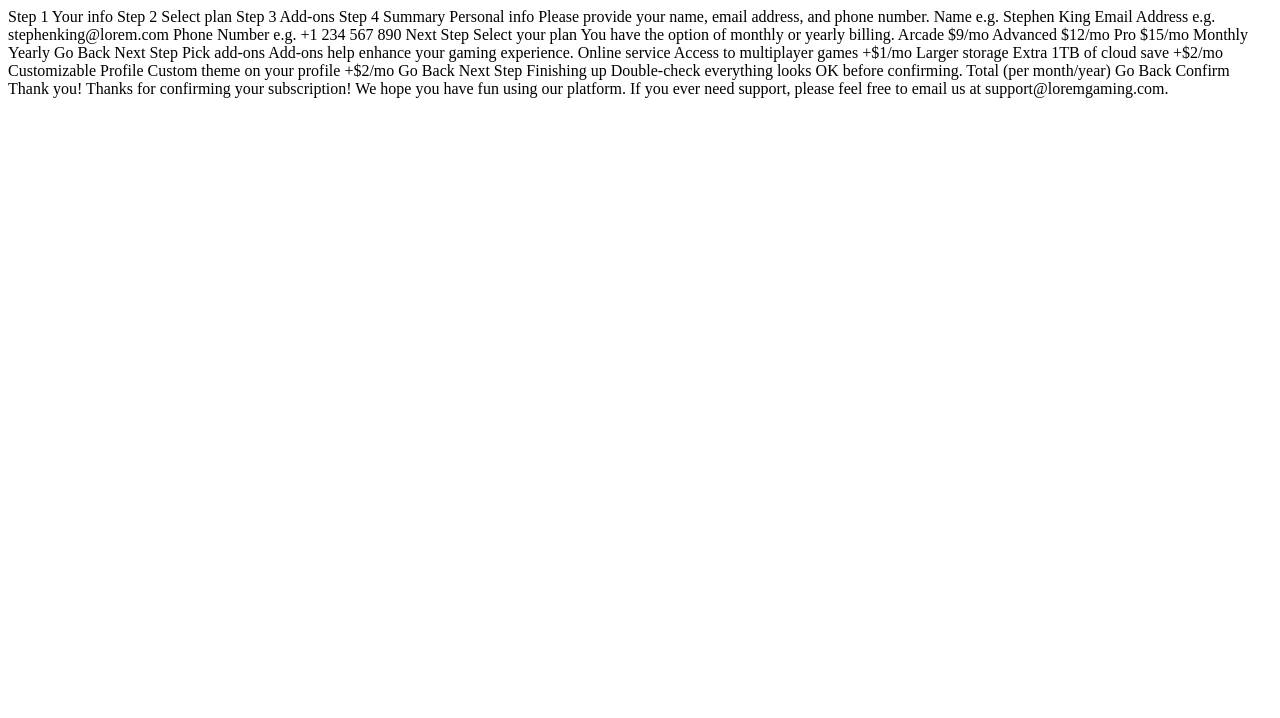
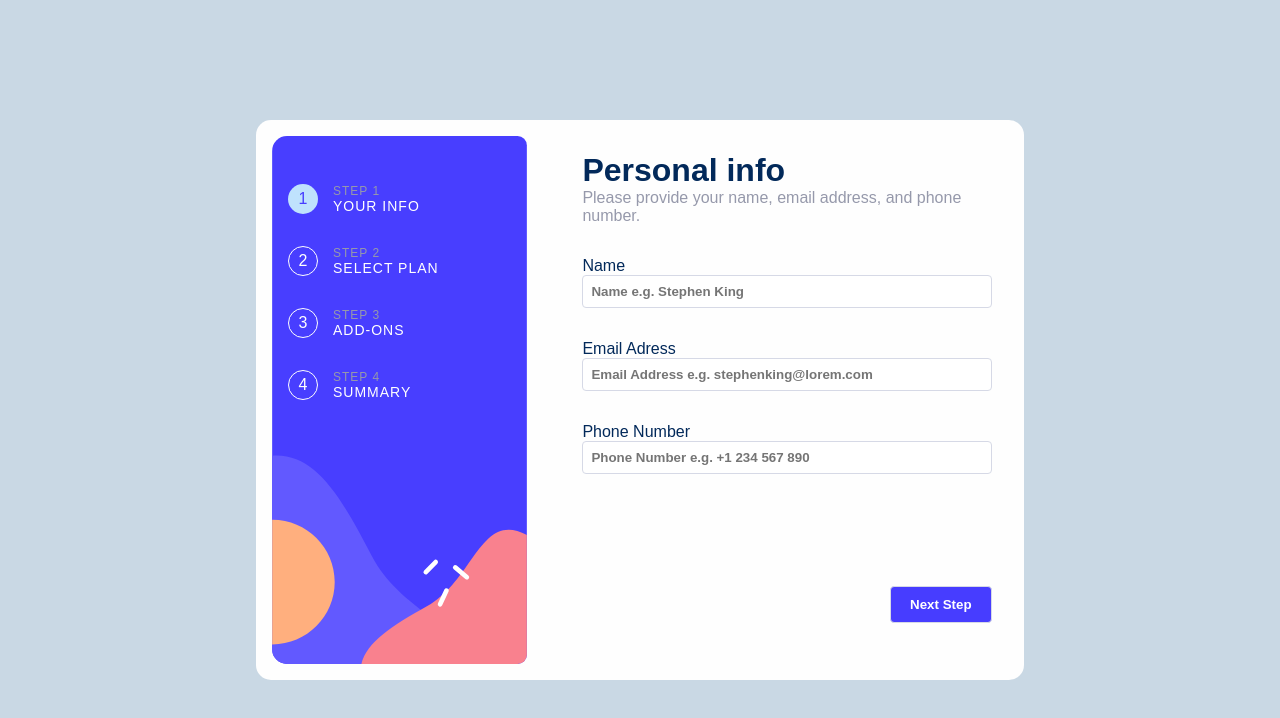
Before and after one commit to KazuoMurakami/multi-step-form-main, a plain HTML site: page index.html in a window 1280 px wide. Drawn offline with Linux system fonts and the light colour scheme.

Commit message:
Passo 1 concluido

```diff
--- a/index.html
+++ b/index.html
@@ -1,65 +1,107 @@
 <!DOCTYPE html>
-<html lang="en">
+<html lang="pt-br">
   <head>
     <meta charset="UTF-8" />
     <meta name="viewport" content="width=device-width, initial-scale=1.0" />
-    <!-- displays site properly based on user's device -->
-
+    <link rel="stylesheet" href="style.css" />
     <link
       rel="icon"
       type="image/png"
       sizes="32x32"
       href="./images/favicon-32x32.png"
     />
-
     <title>Frontend Mentor | Multi-step form</title>
   </head>
   <body>
-    <!-- Sidebar start -->
+    <div class="step-first">
+      <!-- Sidebar start -->
+      <header class="side-bar">
+        <div class="step-sidebar">
+          <span class="circle active">1</span>
+          <div>STEP 1 <span>Your info </span></div>
+        </div>
+        <div class="step-sidebar">
+          <span class="circle">2</span>
+          <div>STEP 2 <span>Select plan</span></div>
+        </div>
+        <div class="step-sidebar">
+          <span class="circle">3</span>
+          <div>STEP 3 <span>Add-ons</span></div>
+        </div>
+        <div class="step-sidebar">
+          <span class="circle">4</span>
+          <div>STEP 4 <span>Summary</span></div>
+        </div>
+      </header>
+      <!-- Sidebar end -->
 
-    Step 1 Your info Step 2 Select plan Step 3 Add-ons Step 4 Summary
-
-    <!-- Sidebar end -->
-
-    <!-- Step 1 start -->
-
-    Personal info Please provide your name, email address, and phone number.
-    Name e.g. Stephen King Email Address e.g. stephenking@lorem.com Phone Number
-    e.g. +1 234 567 890 Next Step
-
-    <!-- Step 1 end -->
-
+      <!-- Step 1 start -->
+      <div class="step-info">
+        <div class="description-step">
+          <h1>Personal info</h1>
+          <p>Please provide your name, email address, and phone number.</p>
+        </div>
+        <form action="" class="form-step">
+          <label for="">Name</label>
+          <input
+            type="text"
+            name="name"
+            id="name"
+            placeholder="Name e.g. Stephen King"
+            required
+          />
+          <label for="">Email Adress</label>
+          <input
+            type="email"
+            name="email"
+            id="email"
+            placeholder="Email Address e.g. stephenking@lorem.com"
+            required
+          />
+          <label for="">Phone Number</label>
+          <input
+            type="number"
+            name="phone"
+            id="phone"
+            placeholder="Phone Number e.g. +1 234 567 890 "
+            required
+          />
+          <input type="submit" value="Next Step" id="button" />
+        </form>
+      </div>
+      <!-- Step 1 end -->
+    </div>
     <!-- Step 2 start -->
-
+    <!--
     Select your plan You have the option of monthly or yearly billing. Arcade
-    $9/mo Advanced $12/mo Pro $15/mo Monthly Yearly Go Back Next Step
+    $9/mo Advanced $12/mo Pro $15/mo Monthly Yearly Go Back Next Step -->
 
     <!-- Step 2 end -->
 
     <!-- Step 3 start -->
 
-    Pick add-ons Add-ons help enhance your gaming experience. Online service
+    <!-- Pick add-ons Add-ons help enhance your gaming experience. Online service
     Access to multiplayer games +$1/mo Larger storage Extra 1TB of cloud save
     +$2/mo Customizable Profile Custom theme on your profile +$2/mo Go Back Next
-    Step
+    Step -->
 
     <!-- Step 3 end -->
 
     <!-- Step 4 start -->
-
-    Finishing up Double-check everything looks OK before confirming.
+    <!--
+    Finishing up Double-check everything looks OK before confirming. -->
 
     <!-- Dynamically add subscription and add-on selections here -->
-
-    Total (per month/year) Go Back Confirm
+    <!--
+    Total (per month/year) Go Back Confirm -->
 
     <!-- Step 4 end -->
 
     <!-- Step 5 start -->
 
-    Thank you! Thanks for confirming your subscription! We hope you have fun
+    <!-- Thank you! Thanks for confirming your subscription! We hope you have fun
     using our platform. If you ever need support, please feel free to email us
-    at support@loremgaming.com.
+    at support@loremgaming.com. -->
 
     <!-- Step 5 end -->
   </body>
--- /dev/null
+++ b/style.css
@@ -0,0 +1,126 @@
+* {
+    padding: 0;
+    margin: 0;
+    box-sizing: border-box;
+    font-family: "Ubuntu", sans-serif;
+}
+
+/* Step 1  */
+
+body {
+    display: flex;
+    align-items: center;
+    justify-content: center;
+    background-color: hsl(205, 33%, 84%);
+    width: 100vw;
+    height: 100vh;
+}
+
+.step-first {
+    background-color: #fefefe;
+    border-radius: 15px;
+    width: 60vw;
+    height: 70vh;
+    padding: 1rem;
+    display: flex;
+}
+
+.side-bar {
+    width: 40%;
+    border-radius: 15px;
+    padding: 1rem;
+    background-image: url(assets/images/bg-sidebar-desktop.svg);
+    background-repeat: no-repeat;
+    background-size: contain;
+}
+
+
+.step-sidebar {
+    display: flex;
+    align-items: center;
+    margin: 2rem 0;
+}
+
+.step-sidebar div {
+    letter-spacing: 1px;
+    text-transform: uppercase;
+    display: flex;
+    margin-left: 15px;
+    flex-direction: column;
+    font-size: 12px;
+    color: hsl(231, 11%, 63%);
+
+}
+
+.step-sidebar div span {
+    font-size: 14px;
+    color:hsl(0, 0%, 100%);
+}
+
+.circle {
+      width: 30px;
+      height: 30px;
+      border-radius: 50%;
+      display: flex;
+      justify-content: center;
+      align-items: center;
+      color: white;
+      border: 1px solid #fefefe;
+
+    }
+
+.active {
+    border: none;
+    color: hsl(243, 100%, 62%);
+    background-color:hsl(206, 94%, 87%);
+}
+
+.step-info {
+    width: 60%;
+    padding: 1rem 1rem 0 1rem;
+}
+
+.description-step {
+    margin-bottom: 2rem;
+}
+
+.description-step h1{
+    color: hsl(213, 96%, 18%);
+}
+
+.description-step p {
+    color: hsl(231, 11%, 63%);
+}
+
+/* formulario */
+
+.form-step {
+    color: hsl(213, 96%, 18%);
+    display: flex;
+    flex-direction: column;
+}
+
+.form-step input {
+    font-weight: 700;
+    color: hsl(213, 96%, 18%);
+    padding: 8px;
+    border: 1px solid hsl(229, 24%, 87%);
+    border-radius: 4px;
+    margin-bottom: 2rem;
+}
+
+#button {
+    margin-top: 5rem;
+    width: 25%;
+    align-self: flex-end;
+    cursor: pointer;
+    background-color: hsl(243, 100%, 62%);
+    color: white;
+    padding: 10px;
+}
+
+input[type="number"]::-webkit-inner-spin-button,
+info-date input[type="number"]::-webkit-calendar-picker-indicator {
+    opacity: 0;
+    pointer-events: none;
+}
```
Also changed, not shown: 1 other file.
